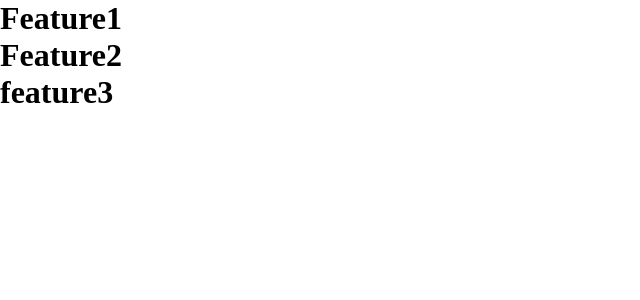
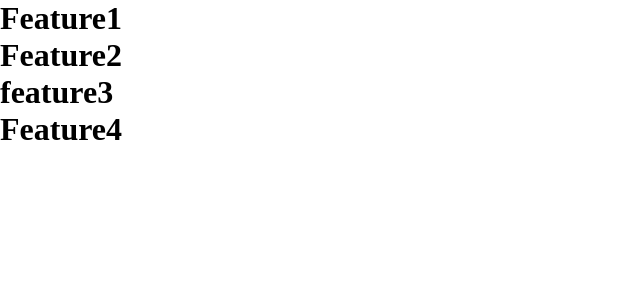
Before and after one commit to doribasson/workwithgit, a React (Create React App) app: page / in a window 1280 px wide. Shown: the top 300 px of the page, without its empty margins (0-640 px from the left). Built offline with nearby package versions, Linux system fonts and the light colour scheme.

Commit message:
feature4

```diff
--- a/src/App.js
+++ b/src/App.js
@@ -1,6 +1,7 @@
 import Feature2 from "./feature2/Feature2";
 import Feature1 from "./feature1/Feature1";
 import Feature3 from "./feature3/Feature3";
+import Feature4 from "./feature4/Feature4";
 
 function App() {
   return (
@@ -8,6 +9,7 @@ function App() {
       <Feature1 />
       <Feature2 />
       <Feature3 />
+      <Feature4 />
     </div>
   );
 }
--- /dev/null
+++ b/src/feature4/Feature4.js
@@ -0,0 +1,7 @@
+import React from "react";
+
+function Feature4() {
+  return <h1>Feature4</h1>;
+}
+
+export default Feature4;
```
